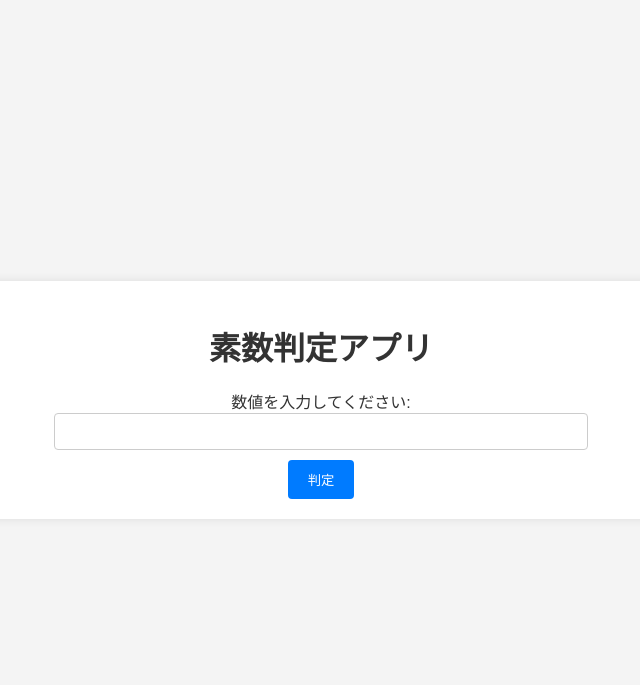
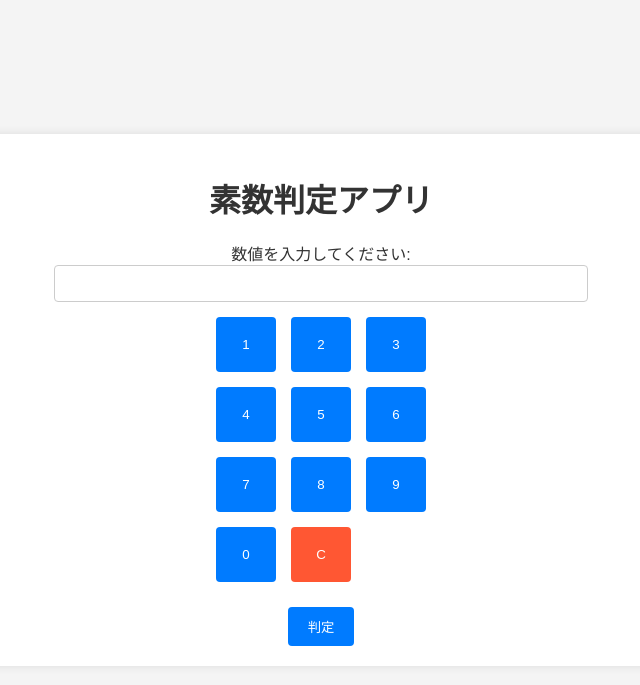
Before and after one commit to hakui-note/prime-checker, a Flask app: page / in a window 1280 px wide. Shown: the top 685 px of the page, without its empty margins (319-959 px from the left). Run offline with Flask 3, Linux system fonts and the light colour scheme.

Commit message:
add numeric keypad

```diff
--- a/static/css/style.css
+++ b/static/css/style.css
@@ -52,6 +52,37 @@ input[type="submit"]:hover {
   background-color: #0056b3;
 }
 
+.keypad {
+  display: grid;
+  grid-template-columns: repeat(3, 1fr);
+  gap: 5px;
+  margin-bottom: 20px;
+}
+
+.key {
+  padding: 20px;
+  margin: 5px;
+  background-color: #007BFF;
+  color: #fff;
+  border: none;
+  border-radius: 4px;
+  cursor: pointer;
+  width: 60px;
+  text-align: center;
+}
+
+.key:hover {
+  background-color: #0056b3;
+}
+
+.key.clear {
+  background-color: #FF5733;
+}
+
+.key.clear:hover {
+  background-color: #C70039;
+}
+
 h2 {
   margin-top: 20px;
 }
--- a/static/js/script.js
+++ b/static/js/script.js
@@ -1,4 +1,17 @@
 // 現時点では特にJavaScriptは必要ありませんが、必要に応じてここに記述します。
 document.addEventListener('DOMContentLoaded', function() {
-  console.log('素数判定アプリがロードされました。');
+  const numberInput = document.getElementById('number');
+  const keys = document.querySelectorAll('.key');
+
+  keys.forEach(key => {
+      key.addEventListener('click', function() {
+          const value = this.getAttribute('data-value');
+          if (value) {
+              numberInput.value += value;
+          } else if (this.classList.contains('clear')) {
+              numberInput.value = '';
+          }
+      });
+  });
+  //console.log('素数判定アプリがロードされました。');
 });
--- a/templates/index.html
+++ b/templates/index.html
@@ -11,6 +11,19 @@
         <form method="post">
             <label for="number">数値を入力してください:</label>
             <input type="text" id="number" name="number">
+            <div class="keypad">
+                <button type="button" class="key" data-value="1">1</button>
+                <button type="button" class="key" data-value="2">2</button>
+                <button type="button" class="key" data-value="3">3</button>
+                <button type="button" class="key" data-value="4">4</button>
+                <button type="button" class="key" data-value="5">5</button>
+                <button type="button" class="key" data-value="6">6</button>
+                <button type="button" class="key" data-value="7">7</button>
+                <button type="button" class="key" data-value="8">8</button>
+                <button type="button" class="key" data-value="9">9</button>
+                <button type="button" class="key" data-value="0">0</button>
+                <button type="button" class="key clear">C</button>
+            </div>
             <input type="submit" value="判定">
         </form>
         {% if result is not none %}
```
